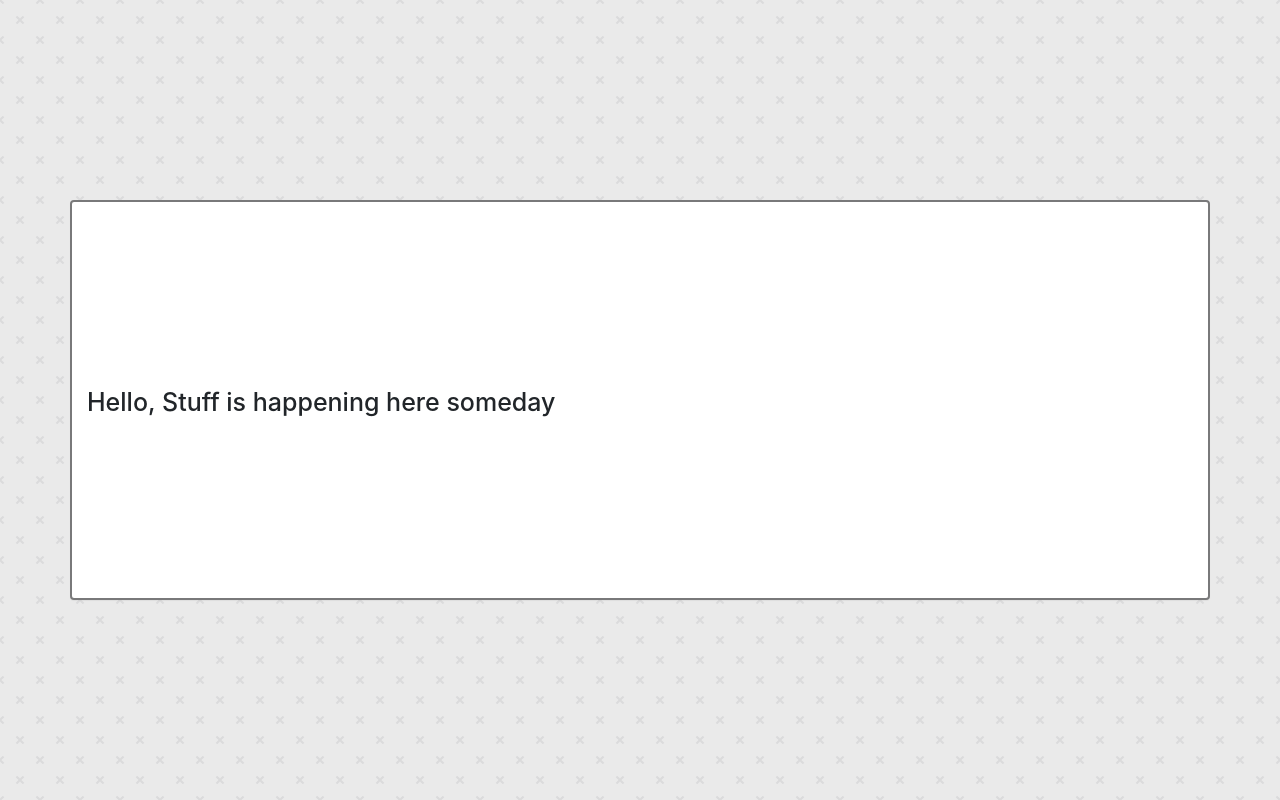
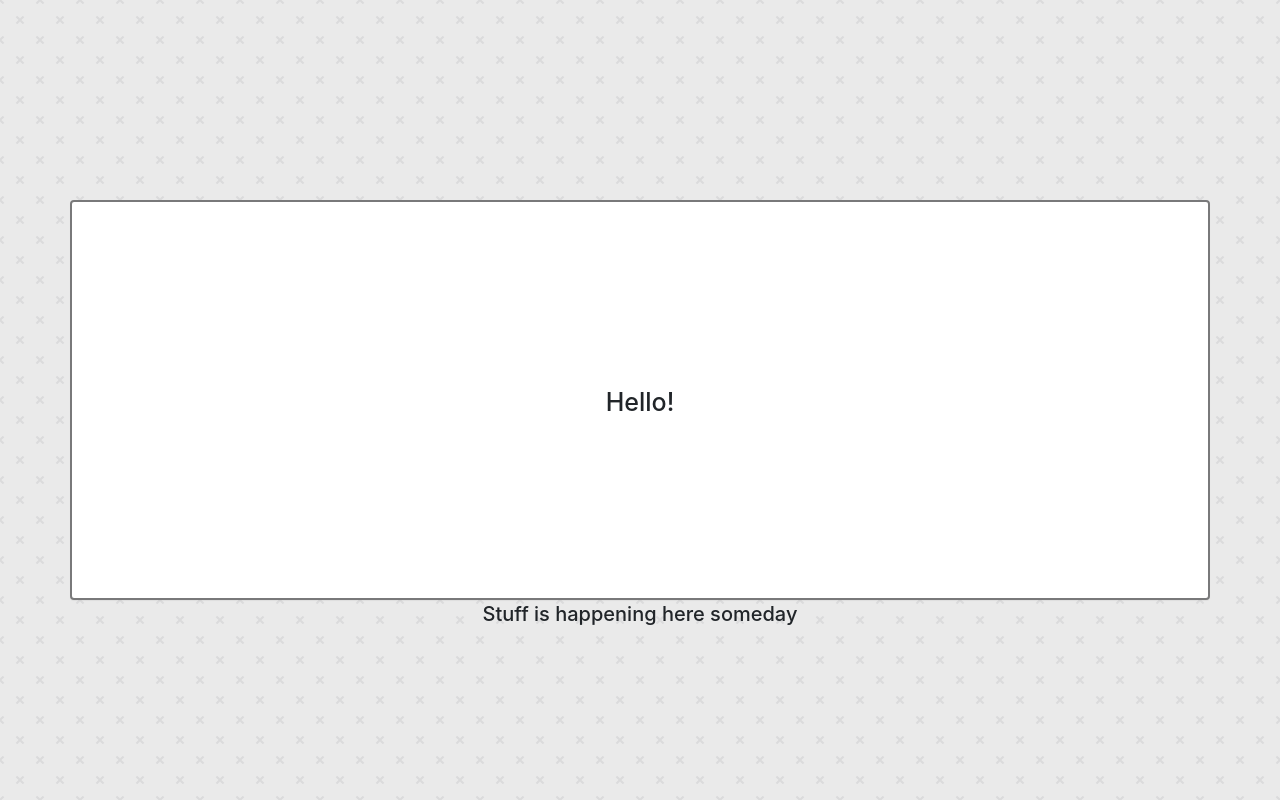
Before and after one commit to benjamindhaynie/benjamindhaynie.github.io, a plain HTML site: page index.html in a window 1280 px wide. Drawn offline with nearby package versions, Linux system fonts and the light colour scheme.

Commit message:
Update index.html
Altered typography

```diff
--- a/index.html
+++ b/index.html
@@ -41,7 +41,8 @@
     <div class="row">
 
       <div class="col-sm-12 panel">
-        <h1>Hello, Stuff is happening here someday</h1>
+        <h1 class="text-center">Hello!</h1>
+        <h2 class="text-center">Stuff is happening here someday</h2>
       </div>
 
     </div>
```
